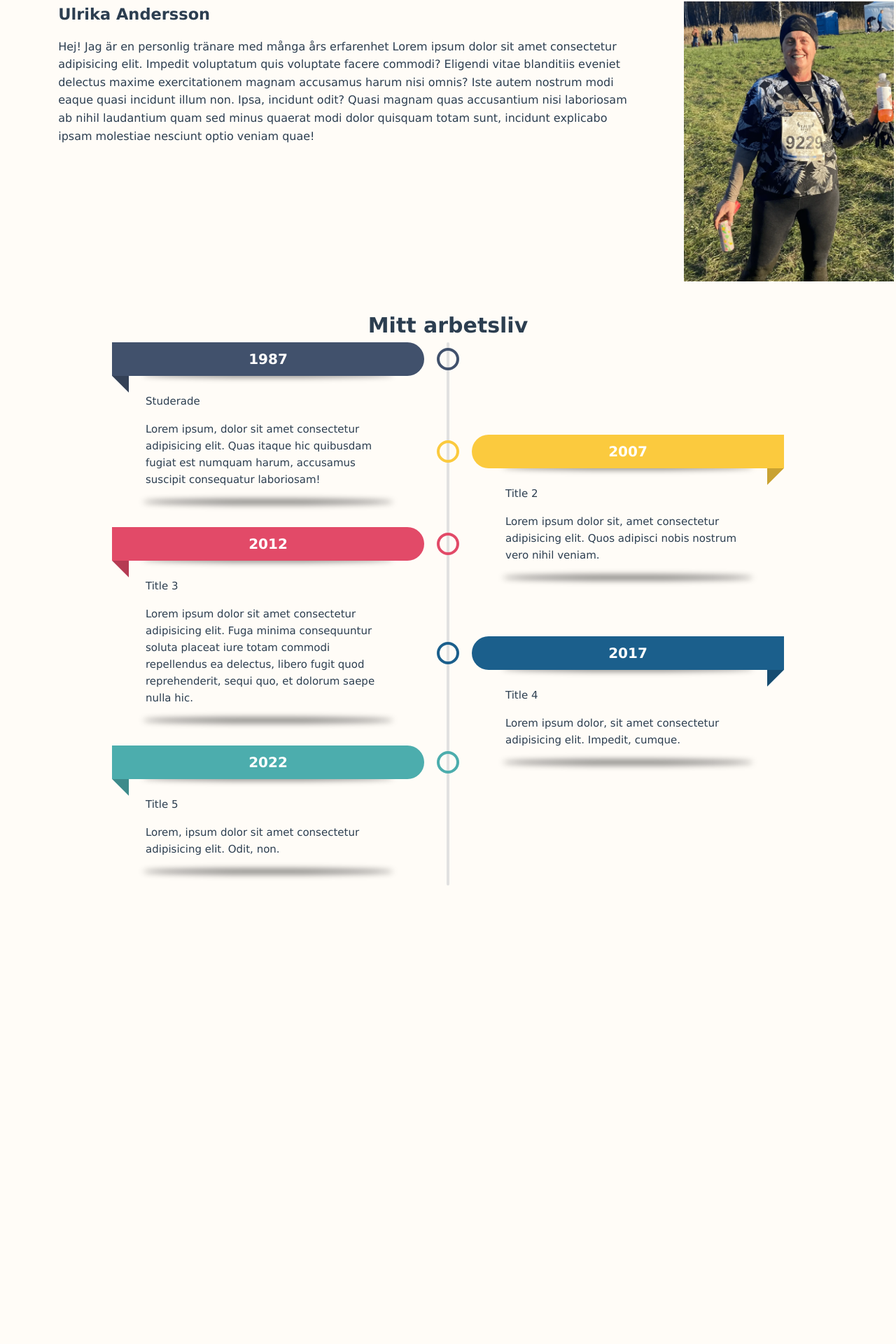
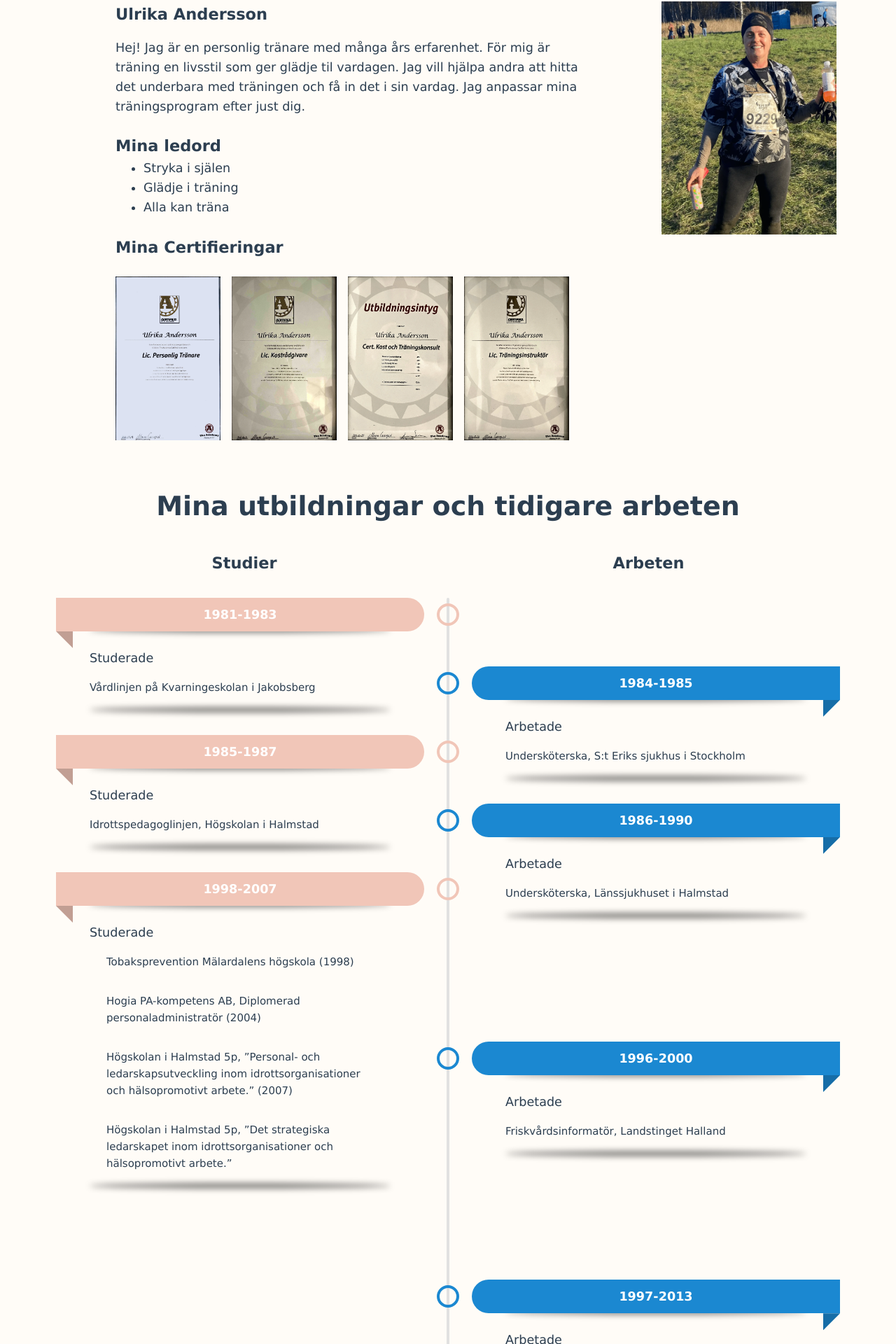
Before and after one commit to PhilipGullberg/Ulrikashemsida, a Vue app: page /about in a window 1280 px wide. Shown: the part 142-2062 px from the top of the page at 70% size. Before the commit the page ends 1410 px from the top, so only its background shows below. Built offline with nearby package versions, Linux system fonts and the light colour scheme.

Commit message:
Fixed timeline

```diff
--- a/src/components/TimeLine.vue
+++ b/src/components/TimeLine.vue
@@ -1,31 +1,75 @@
 <template>
-<h1>Mitt arbetsliv</h1>
-<ul>
-    <li style="--accent-color:#41516C">
-        <div class="date">1987</div>
+<h1>Mina utbildningar och tidigare arbeten</h1>
+
+  <div class="center"><h2>Studier</h2>
+  <h2>Arbeten</h2></div>
+
+  <ul >
+    <li class="study">
+        <div class="date">1981-1983</div>
         <div class="title">Studerade</div>
-        <div class="descr">Lorem ipsum, dolor sit amet consectetur adipisicing elit. Quas itaque hic quibusdam fugiat est numquam harum, accusamus suscipit consequatur laboriosam!</div>
+        <div class="descr">Vårdlinjen på Kvarningeskolan i Jakobsberg</div>
     </li>
-    <li style="--accent-color:#FBCA3E">
-        <div class="date">2007</div>
-        <div class="title">Title 2</div>
-        <div class="descr">Lorem ipsum dolor sit, amet consectetur adipisicing elit. Quos adipisci nobis nostrum vero nihil veniam.</div>
+    <li class="work">
+        <div class="date">1984-1985</div>
+        <div class="title">Arbetade</div>
+        <div class="descr">Undersköterska, S:t Eriks sjukhus i Stockholm</div>
     </li>
-    <li style="--accent-color:#E24A68">
-        <div class="date">2012</div>
-        <div class="title">Title 3</div>
-        <div class="descr">Lorem ipsum dolor sit amet consectetur adipisicing elit. Fuga minima consequuntur soluta placeat iure totam commodi repellendus ea delectus, libero fugit quod reprehenderit, sequi quo, et dolorum saepe nulla hic.</div>
+    <li class="study">
+        <div class="date">1985-1987</div>
+        <div class="title">Studerade</div>
+        <div class="descr"> Idrottspedagoglinjen, Högskolan i Halmstad</div>
     </li>
-    <li style="--accent-color:#1B5F8C">
+
+    <li class="work">
+        <div class="date">1986-1990</div>
+        <div class="title">Arbetade</div>
+        <div class="descr">Undersköterska, Länssjukhuset i Halmstad</div>
+    </li>
+
+     <li class="study">
+        <div class="date">1998-2007</div>
+        <div class="title">Studerade</div>
+        <div class="descr">
+          <ol>
+            <li>Tobaksprevention Mälardalens högskola (1998)</li>
+            <li>Hogia PA-kompetens AB, Diplomerad personaladministratör (2004)</li>
+            <li>Högskolan i Halmstad 5p, ”Personal- och ledarskapsutveckling inom idrottsorganisationer och hälsopromotivt arbete.” (2007)</li>
+            <li>Högskolan i Halmstad 5p, ”Det strategiska ledarskapet inom idrottsorganisationer och hälsopromotivt arbete.”</li>
+          </ol></div>
+    </li>
+
+
+    <li class="work">
+        <div class="date">1996-2000</div>
+        <div class="title">Arbetade</div>
+        <div class="descr">Friskvårdsinformatör, Landstinget Halland</div>
+    </li>
+    <li></li>
+    <li class="work">
+        <div class="date">1997-2013</div>
+        <div class="title">Arbetade</div>
+        <div class="descr"> Ekonomiansvarig, Halmstad, Aerobic Klubb</div>
+    </li>
+     <li class="study">
+        <div class="date">2016</div>
+        <div class="title">Studerade</div>
+        <div class="descr">The Academy, KTK (kost och träningskonsult)</div>
+    </li>
+       <li  class="work">
+        <div class="date">2014-2016</div>
+        <div class="title">Arbetade</div>
+        <div class="descr"> Bodypump,Bodybalance och Spinninginstruktör Nordic Wellness, Norrköping</div>
+    </li>
+
+    <li class="study">
         <div class="date">2017</div>
-        <div class="title">Title 4</div>
-        <div class="descr">Lorem ipsum dolor, sit amet consectetur adipisicing elit. Impedit, cumque.</div>
+        <div class="title">Studerade</div>
+        <div class="descr"> Soma move instruktörsutbildning</div>
     </li>
-    <li style="--accent-color:#4CADAD">
-        <div class="date">2022</div>
-        <div class="title">Title 5</div>
-        <div class="descr">Lorem, ipsum dolor sit amet consectetur adipisicing elit. Odit, non.</div>
-    </li>
+
+
+
 </ul>
 
 </template>
@@ -39,7 +83,14 @@
   padding: 0;
   box-sizing: border-box;
 }
+.study{
 
+  --accent-color:#f1c6b8;
+}
+
+.work{
+  --accent-color:#1b88d1;
+}
 body {
   --color: rgba(30, 30, 30);
   --bgColor: rgba(245, 245, 245);
@@ -54,11 +105,14 @@ body {
 }
 
 h1 {
-    margin-top: 2rem;
+    margin-top: 4rem;
+    margin-bottom: 2rem;
   text-align: center;
+  font-size:38px;
 }
 
-ul {
+
+ul{
   --col-gap: 2rem;
   --row-gap: 2rem;
   --line-w: 0.25rem;
@@ -67,7 +121,7 @@ ul {
   grid-auto-columns: max-content;
   column-gap: var(--col-gap);
   list-style: none;
-  width: min(60rem, 90%);
+  width: min(70rem, 90%);
   margin-inline: auto;
 }
 
@@ -107,7 +161,7 @@ ul li .date {
   background-color: var(--accent-color);
 
   color: white;
-  font-size: 1.25rem;
+  font-size: 1.1rem;
   font-weight: 700;
 
   display: grid;
@@ -145,6 +199,10 @@ ul li .date::after {
   transform: translate(50%, -50%);
   right: calc(100% + var(--col-gap) + var(--line-w) / 2);
 }
+ul li .title{
+  font-size: 1.1rem;
+  font-style: bold;
+}
 
 /* title descr */
 ul li .title,
@@ -152,6 +210,7 @@ ul li .descr {
   background: var(--bgColor);
   position: relative;
   padding-inline: 1.5rem;
+
 }
 ul li .title {
   overflow: hidden;
@@ -185,8 +244,17 @@ ul li .descr::before {
   z-index: -1;
   bottom: 0.25rem;
 }
+.center{
+  display:none
+}
 
 @media (min-width: 40rem) {
+  .center{
+    display:flex;
+    justify-content: center;
+    gap:30rem;
+    margin-bottom:2rem;
+  }
   ul {
     grid-template-columns: 1fr var(--line-w) 1fr;
   }
@@ -226,4 +294,8 @@ ul li .descr::before {
 .credits a {
   color: var(--color);
 }
+
+h1{
+  margin-bottom: 2rem;
+}
 </style>
--- a/src/views/AboutmeView.vue
+++ b/src/views/AboutmeView.vue
@@ -3,10 +3,39 @@
     <div class="intro">
         <div class="left">
             <h2>Ulrika Andersson</h2>
-            <p>Hej! Jag är en personlig tränare med många års erfarenhet
-                Lorem ipsum dolor sit amet consectetur adipisicing elit. Impedit voluptatum quis voluptate facere commodi? Eligendi vitae blanditiis eveniet delectus maxime exercitationem magnam accusamus harum nisi omnis? Iste autem nostrum modi eaque quasi incidunt illum non. Ipsa, incidunt odit? Quasi magnam quas accusantium nisi laboriosam ab nihil laudantium quam sed minus quaerat modi dolor quisquam totam sunt, incidunt explicabo ipsam molestiae nesciunt optio veniam quae!
+            <p>Hej! Jag är en personlig tränare med många års erfarenhet. För mig är träning en livsstil som ger glädje til vardagen. Jag vill hjälpa andra att hitta det underbara med träningen och få in det i sin vardag. Jag anpassar mina träningsprogram efter just dig.
             </p>
+            <br>
+            <h2>Mina ledord</h2>
+            <ul>
+                <li>Stryka i själen</li>
+                <li>Glädje i träning</li>
+                <li>Alla kan träna</li>
+            </ul>
+            <br>
+            <h2>Mina Certifieringar</h2>
+            <br>
+
+          <div class="certs">
+        <img src="../assets/cert_pt.webp" alt="">
+
+
+
+          <img src="../assets/cert_kost.webp" alt="">
+
+
+          <img src="../assets/cert_kost_träning.webp" alt="">
+
+
+
+
+
+           <img src="../assets/cert_träningsinstruktör.webp" alt="">
+           <!--<img class="horis" src="../assets/cert_soma.webp" alt="">-->
+
+     </div>
         </div>
+
         <div class="right">
             <img src="../assets/16af2ddf-6e33-4dcd-af20-6a1a802af6ca.webp" alt="">
         </div>
@@ -26,21 +55,40 @@ export default {
 }
 </script>
 <style>
+.box {
+    width: 220px;
+    height: 3px;
+    background-color: #f1c6b8;
+    margin-bottom:1rem;
+  }
+.certs{
+    display: flex;
+    flex-wrap: wrap;
+    gap:1rem;
+  }
+  .certs img{
+    width:150px;
+  }
 .intro{
     margin-top: 3rem;
     display: flex;
-    justify-content: space-around;
+    gap:2rem;
+    justify-content: center;
 }
 .left{
+    width:65%;
     padding:0rem 5rem;
 
 }
 .left p{
-    font-size: 16px;
+    font-size: 1.1rem;
     margin-top: 1rem;
 }
+.left ul li{
+    font-size: 1.1rem;
+}
 .right img{
-    width:300px;
+    width:250px;
 }
 @media screen and (max-width:900px) {
     .intro{
```
